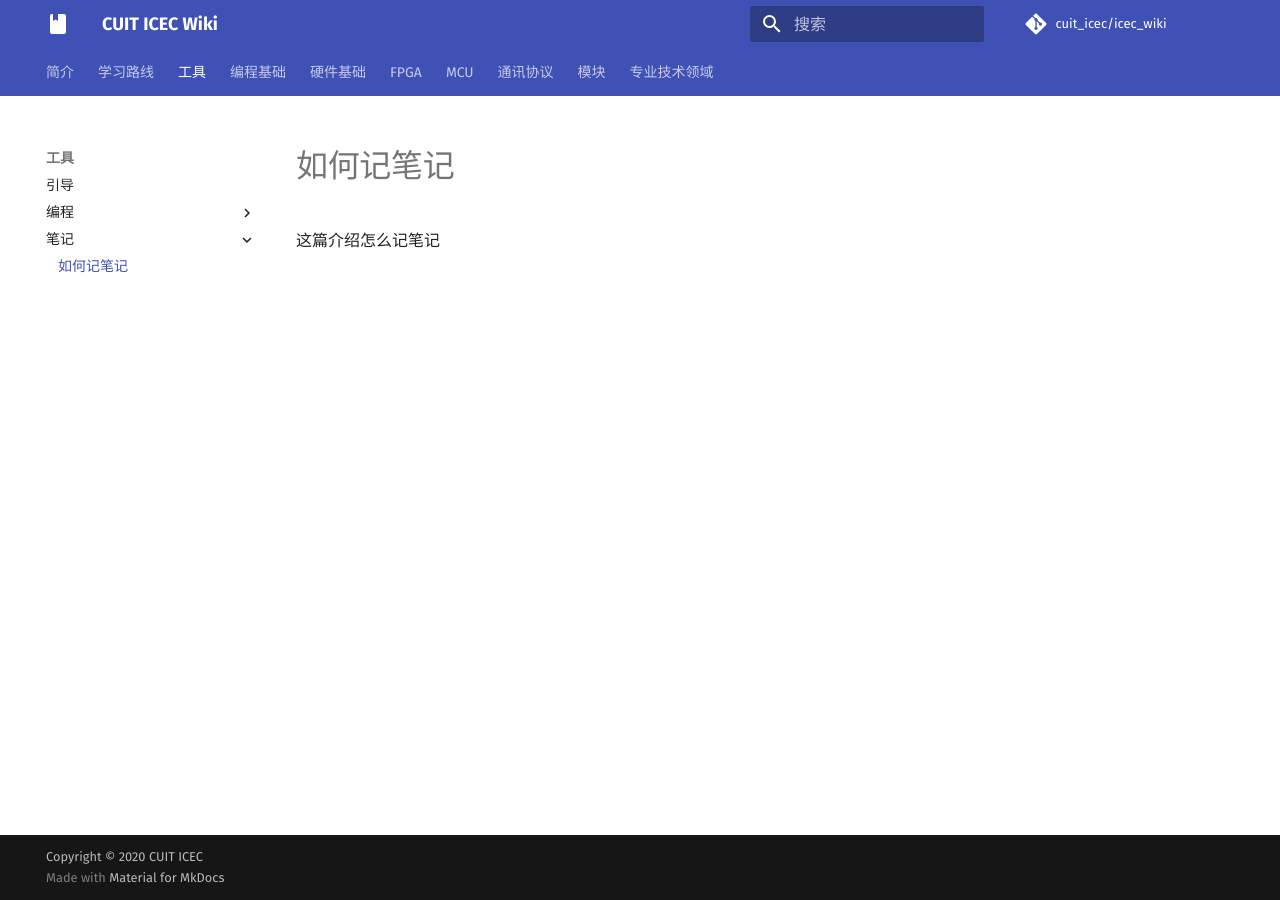
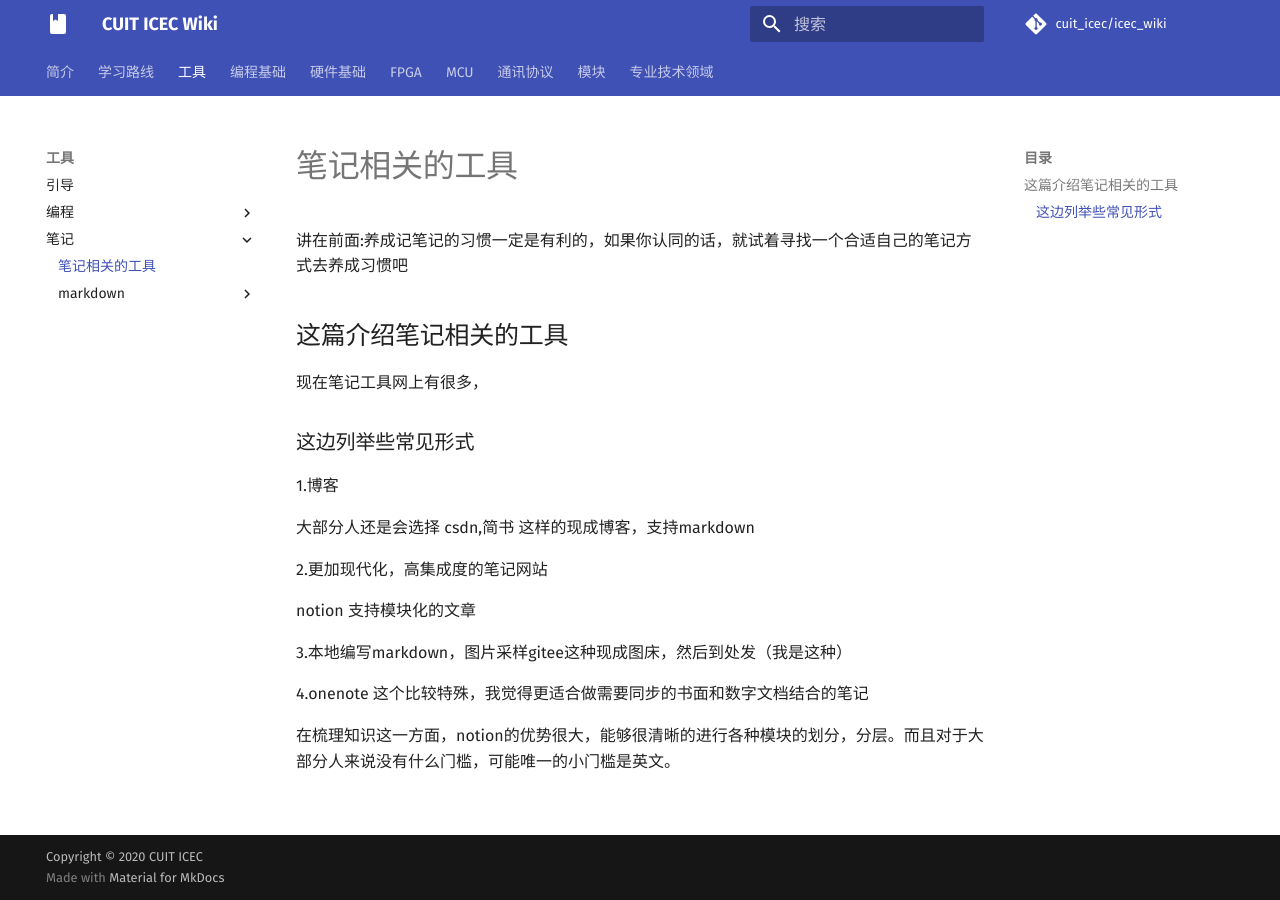
Before and after one commit to cuit-icec/cuit-icec.github.io, an MkDocs documentation site: the page built from docs/tool/note/intro.md, in a window 1280 px wide. Built offline with MkDocs 1.6.1 and Material for MkDocs 9.7.7, drawn with Linux system fonts in a browser that asks for light colours; nearby versions of some CDN libraries.

Commit message:
markdown 介绍

```diff
--- a/docs/tool/note/intro.md
+++ b/docs/tool/note/intro.md
@@ -1 +1,23 @@
-这篇介绍怎么记笔记
+讲在前面:养成记笔记的习惯一定是有利的，如果你认同的话，就试着寻找一个合适自己的笔记方式去养成习惯吧
+
+## 这篇介绍笔记相关的工具
+
+现在笔记工具网上有很多，
+
+### 这边列举些常见形式
+
+1.博客
+
+大部分人还是会选择 csdn,简书 这样的现成博客，支持markdown
+
+2.更加现代化，高集成度的笔记网站
+
+notion   支持模块化的文章
+
+3.本地编写markdown，图片采样gitee这种现成图床，然后到处发（我是这种）
+
+4.onenote  这个比较特殊，我觉得更适合做需要同步的书面和数字文档结合的笔记
+
+
+
+在梳理知识这一方面，notion的优势很大，能够很清晰的进行各种模块的划分，分层。而且对于大部分人来说没有什么门槛，可能唯一的小门槛是英文。
--- a/mkdocs.yml
+++ b/mkdocs.yml
@@ -34,7 +34,12 @@ nav:
       - 构建工具:
         - Make: tool/software/construction_tool/Make.md
     - 笔记:
-      - 如何记笔记: tool/note/intro.md
+      - 笔记相关的工具: tool/note/intro.md
+      - markdown:
+        - markdown介绍及周边工具: tool/note/markdown/intro1.md
+        - 图床方案汇总: tool/note/markdown/markdown_picbed.md
+        - 图床辅助工具Picgo: tool/note/markdown/picgo.md
+        - markdown编辑工具typora: tool/note/markdown/typora.md
   - 编程基础:
     - 认识编程: programming/intro.md
     - 语言:
```
Also changed, not shown: docs/tool/intro.md (+1 -1 lines), docs/tool/note/markdown/intro1.md (added, +29 -0 lines), docs/tool/note/markdown/markdown_picbed.md (added, +1 -0 lines), docs/tool/note/markdown/picgo.md (added, +9 -0 lines), docs/tool/note/markdown/typora.md (added, +9 -0 lines).
